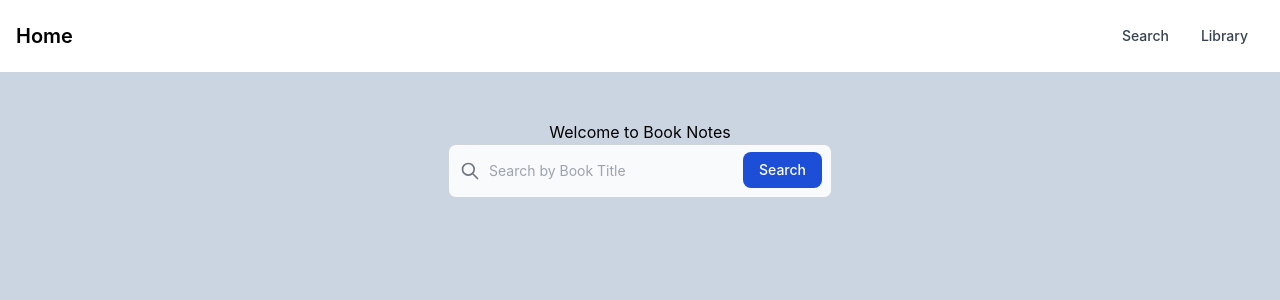
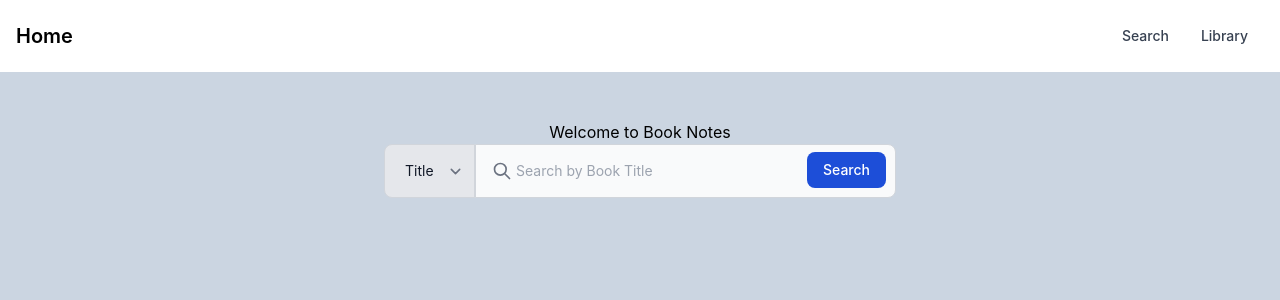
Before and after one commit to darricheng/book-notes-app, a React (Create React App) app: page / in a window 1280 px wide. Shown: the top 300 px of the page. Built offline with nearby package versions, Linux system fonts and the light colour scheme.

Commit message:
Add dropdown select to search

```diff
--- a/src/Components/SearchBar.js
+++ b/src/Components/SearchBar.js
@@ -1,13 +1,22 @@
+import { useState } from "react";
+
 export default function SearchBar({ setSearchText, submitSearch }) {
+  const [searchType, setSearchType] = useState("title");
+
+  const handleChange = (e) => {
+    setSearchType(e.target.value);
+  };
+
   return (
     <div className="block">
-      <form className="inline-block w-96" onSubmit={(e) => submitSearch(e)}>
-        <label
-          htmlFor="search"
-          className="mb-2 text-sm font-medium text-gray-900 sr-only dark:text-gray-300"
-        ></label>
+      <form
+        className="inline-block w-128"
+        onSubmit={(e) => submitSearch(e, searchType)}
+      >
         <div className="relative">
-          <div className="flex absolute inset-y-0 left-0 items-center pl-3 pointer-events-none">
+          <label htmlFor="search-type"></label>
+          <label htmlFor="search"></label>
+          <div className="flex absolute inset-y-0 left-24 items-center pl-3 pointer-events-none">
             <svg
               aria-hidden="true"
               className="w-5 h-5 text-gray-500 dark:text-gray-400"
@@ -24,14 +33,25 @@ export default function SearchBar({ setSearchText, submitSearch }) {
               ></path>
             </svg>
           </div>
+          <div className="flex">
+            <select
+              name="search-type"
+              id="search-type"
+              className="py-4 pl-5 pr-6 text-sm text-gray-900 bg-gray-200 rounded-l-lg border border-gray-300"
+              onChange={(e) => handleChange(e)}
+            >
+              <option value={"title"}>Title</option>
+              <option value={"author"}>Author</option>
+            </select>
             <input
               type="search"
               id="search"
-            className="block p-4 pl-10 w-full text-sm text-gray-900 bg-gray-50 rounded-lg border border-gray-300 focus:ring-blue-500 focus:border-blue-500 dark:bg-gray-700 dark:border-gray-600 dark:placeholder-gray-400 dark:text-white dark:focus:ring-blue-500 dark:focus:border-blue-500"
+              className="p-4 pl-10 w-full text-sm text-gray-900 bg-gray-50 rounded-r-lg border border-gray-300 focus:ring-blue-500 focus:border-blue-500 dark:bg-gray-700 dark:border-gray-600 dark:placeholder-gray-400 dark:text-white dark:focus:ring-blue-500 dark:focus:border-blue-500"
               placeholder="Search by Book Title"
               required="required"
               onChange={(e) => setSearchText(e.target.value)}
             ></input>
+          </div>
           <button
             type="submit"
             className="text-white absolute right-2.5 bottom-2.5 bg-blue-700 hover:bg-blue-800 focus:ring-4 focus:outline-none focus:ring-blue-300 font-medium rounded-lg text-sm px-4 py-2 dark:bg-blue-600 dark:hover:bg-blue-700 dark:focus:ring-blue-800"
--- a/src/Containers/AppContainer.js
+++ b/src/Containers/AppContainer.js
@@ -23,7 +23,7 @@ export default function AppContainer() {
     }
   };
 
-  const submitSearch = (e) => {
+  const submitSearch = (e, searchType) => {
     e.preventDefault();
     const trimmed = searchText.trim();
     const query = trimmed
--- a/tailwind.config.js
+++ b/tailwind.config.js
@@ -6,6 +6,8 @@ module.exports = {
       spacing: {
         18: "4.5rem",
         "9/10": "90%",
+        128: "32rem",
+        22: "5.5rem",
       },
       minWidth: {
         256: "256px",
```
Lines whose indentation alone changed are shown as unchanged.
